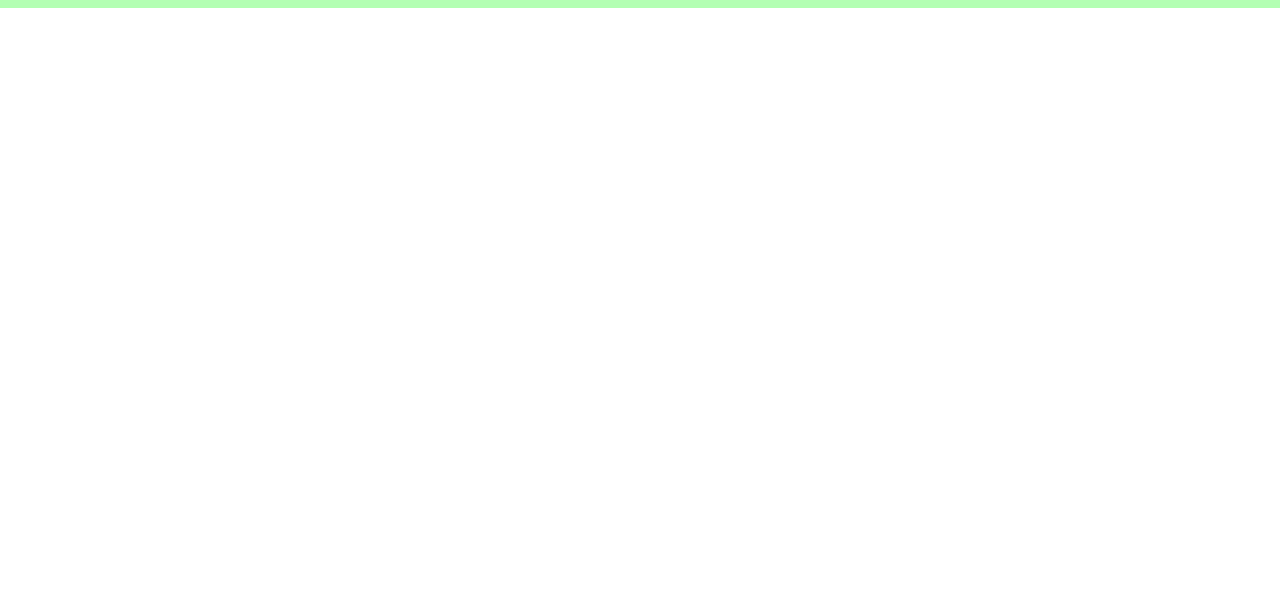
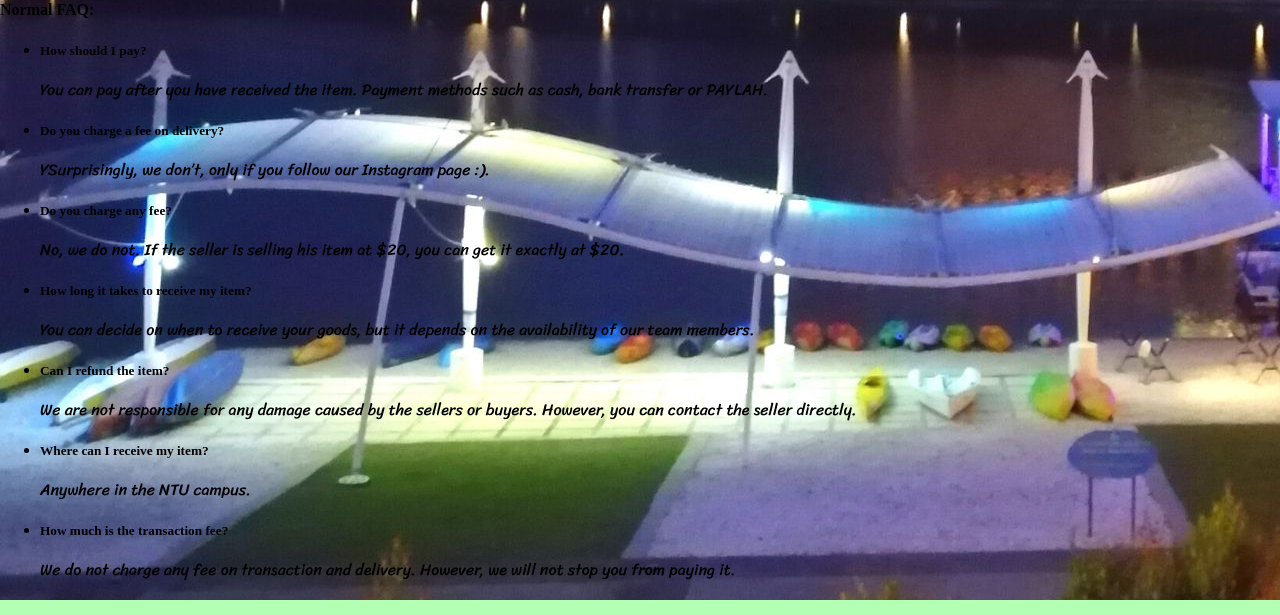
Before and after one commit to NTU-play/shopping_entrance, a plain HTML site: page index.html in a window 1280 px wide. Shown: the part 1285-1900 px from the top of the page. Before the commit the page ends 1293 px from the top, so only its background shows below. Drawn offline with nearby package versions, Linux system fonts and the light colour scheme; a web font is replaced by a local one.

Commit message:
Update index.html

```diff
--- a/index.html
+++ b/index.html
@@ -55,7 +55,7 @@
 <main>
 
 <div class = 'instructions'>
-<h2>How it works:</h2>
+<h2>3 simple steps to get your item:</h2>
 
 <ol class = 'instructionsDetails'>
 
@@ -67,6 +67,51 @@
 
 <button class = 'btn' onclick="location.href='https://docs.google.com/spreadsheets/d/1WM0jOAnIZKWm0fdC65Yfuq6Uv23bqoWpy-CRHhcqhJ0/edit?usp=sharing'" type = 'button'>Shop Now</button>
 
+</div>
+
+
+<div class = 'faq'>
+
+  <h4>Normal FAQ:</h4>
+
+  <ul class = 'faqDetails'>
+
+    <li>
+      <h5>How should I pay?</h5>
+      <p>You can pay after you have received the item. Payment methods such as cash, bank transfer or PAYLAH.</p>
+    </li>
+
+    <li>
+      <h5>Do you charge a fee on delivery?</h5>
+      <p>YSurprisingly, we don’t, only if you follow our Instagram page :). </p>
+    </li>
+
+    <li>
+      <h5>Do you charge any fee?</h5>
+      <p>No, we do not. If the seller is selling his item at $20, you can get it exactly at $20.</p>
+    </li>
+
+    <li>
+      <h5>How long it takes to receive my item?</h5>
+      <p>You can decide on when to receive your goods, but it depends on the availability of our team members.</p>
+    </li>
+
+    <li>
+      <h5>Can I refund the item?</h5>
+      <p>We are not responsible for any damage caused by the sellers or buyers. However, you can contact the seller directly.</p>
+    </li>
+
+    <li>
+      <h5>Where can I receive my item?</h5>
+      <p>Anywhere in the NTU campus.</p>
+    </li>
+
+    <li>
+      <h5>How much is the transaction fee?</h5>
+      <p>We do not charge any fee on transaction and delivery. However, we will not stop you from paying it.</p>
+    </li>
+
+  </ul>
 </div>
 
 </main>
```
